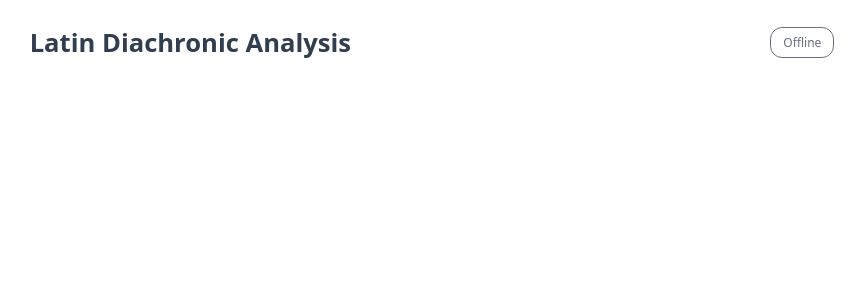
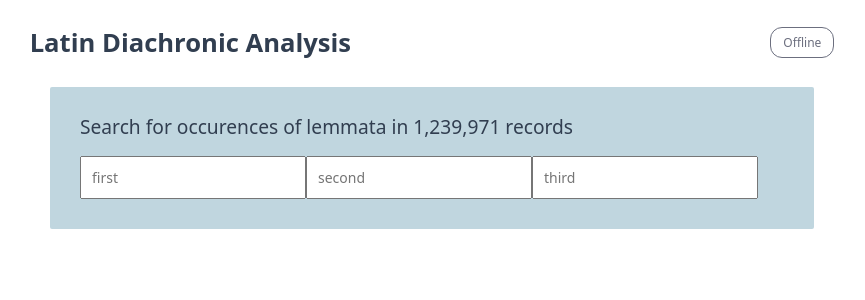
Before and after one commit to jackjdleslie/LatinDiachronicFrontendOld, a React (Create React App) app: page / in a window 1280 px wide. Shown: the top 300 px of the page, without its empty margins (208-1073 px from the left). Built offline with nearby package versions, Linux system fonts and the light colour scheme; no server answers.

Commit message:
Added some initial search inputs

```diff
--- a/src/App.js
+++ b/src/App.js
@@ -3,6 +3,7 @@ import React from 'react';
 import Header from './components/Header';
 import Status from './components/Status';
 import Title from './components/Title';
+import Search from './components/Search';
 
 import useSync from './hooks/useSync';
 
@@ -15,6 +16,7 @@ export default function App() {
         <Title text="Latin Diachronic Analysis" />
         <Status text={isSynced ? 'Online' : 'Offline'} />
       </Header>
+      <Search />
     </div>
   );
 }
--- a/src/components/Header/header.module.css
+++ b/src/components/Header/header.module.css
@@ -2,4 +2,5 @@
   display: flex;
   justify-content: space-around;
   align-items: center;
+  margin-bottom: 10px;
 }
--- /dev/null
+++ b/src/components/Search/index.js
@@ -0,0 +1,38 @@
+import React from 'react';
+
+import Subtitle from '../Subtitle';
+
+import styles from './search.module.css';
+
+export default function Search({ ...props }) {
+  const count = '1,239,971';
+  return (
+    <div className={styles.container}>
+      <div className={styles.search}>
+        <Subtitle
+          text={`Search for occurences of lemmata in ${count} records`}
+        />
+        <div className={styles.searchForm}>
+          <input
+            className={styles.searchFormInput}
+            type="text"
+            name="first"
+            placeholder="first"
+          />
+          <input
+            className={styles.searchFormInput}
+            type="text"
+            name="second"
+            placeholder="second"
+          />
+          <input
+            className={styles.searchFormInput}
+            type="text"
+            name="third"
+            placeholder="third"
+          />
+        </div>
+      </div>
+    </div>
+  );
+}
--- /dev/null
+++ b/src/components/Search/search.module.css
@@ -0,0 +1,24 @@
+.container {
+  display: flex;
+  justify-content: center;
+}
+
+.search {
+  padding: 10px 30px 30px 30px;
+  background-color: #c0d6df;
+  display: block;
+  border-radius: 2px;
+  width: 55vw;
+}
+
+.searchForm {
+  display: flex;
+  justify-content: flex-start;
+  flex-wrap: wrap;
+}
+
+.searchFormInput {
+  padding: 10px;
+  font-family: system-ui;
+  font-size: 14px;
+}
--- /dev/null
+++ b/src/components/Subtitle/index.js
@@ -0,0 +1,12 @@
+import React from 'react';
+import PropTypes from 'prop-types';
+
+import styles from './subtitle.module.css';
+
+export default function Subtitle({ text }) {
+  return <h2 className={styles.subtitle}>{text}</h2>;
+}
+
+Subtitle.propTypes = {
+  text: PropTypes.string.isRequired,
+};
--- /dev/null
+++ b/src/components/Subtitle/subtitle.module.css
@@ -0,0 +1,5 @@
+.subtitle {
+  font-size: 1.2em;
+  font-weight: 400;
+  color: #313e50;
+}
```
